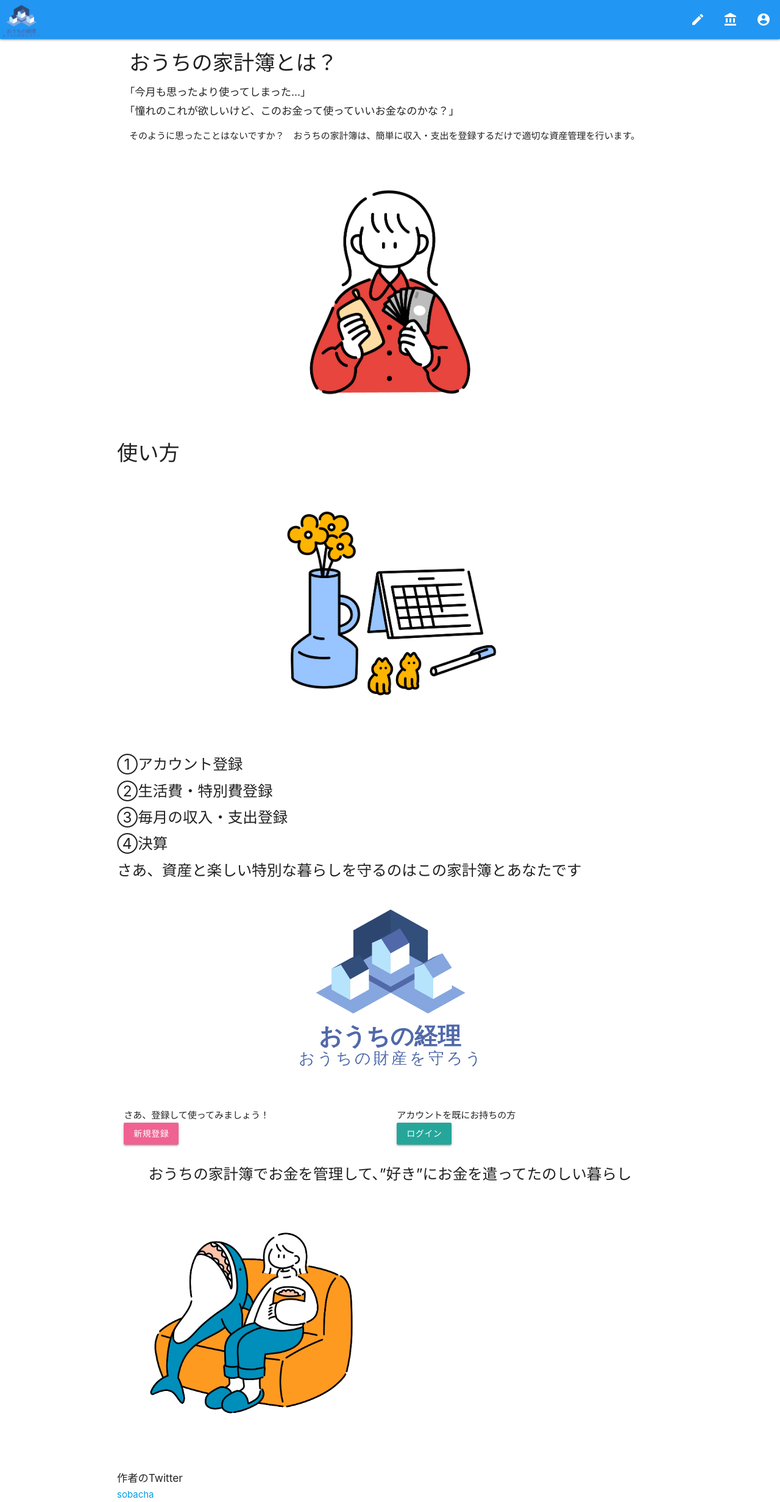
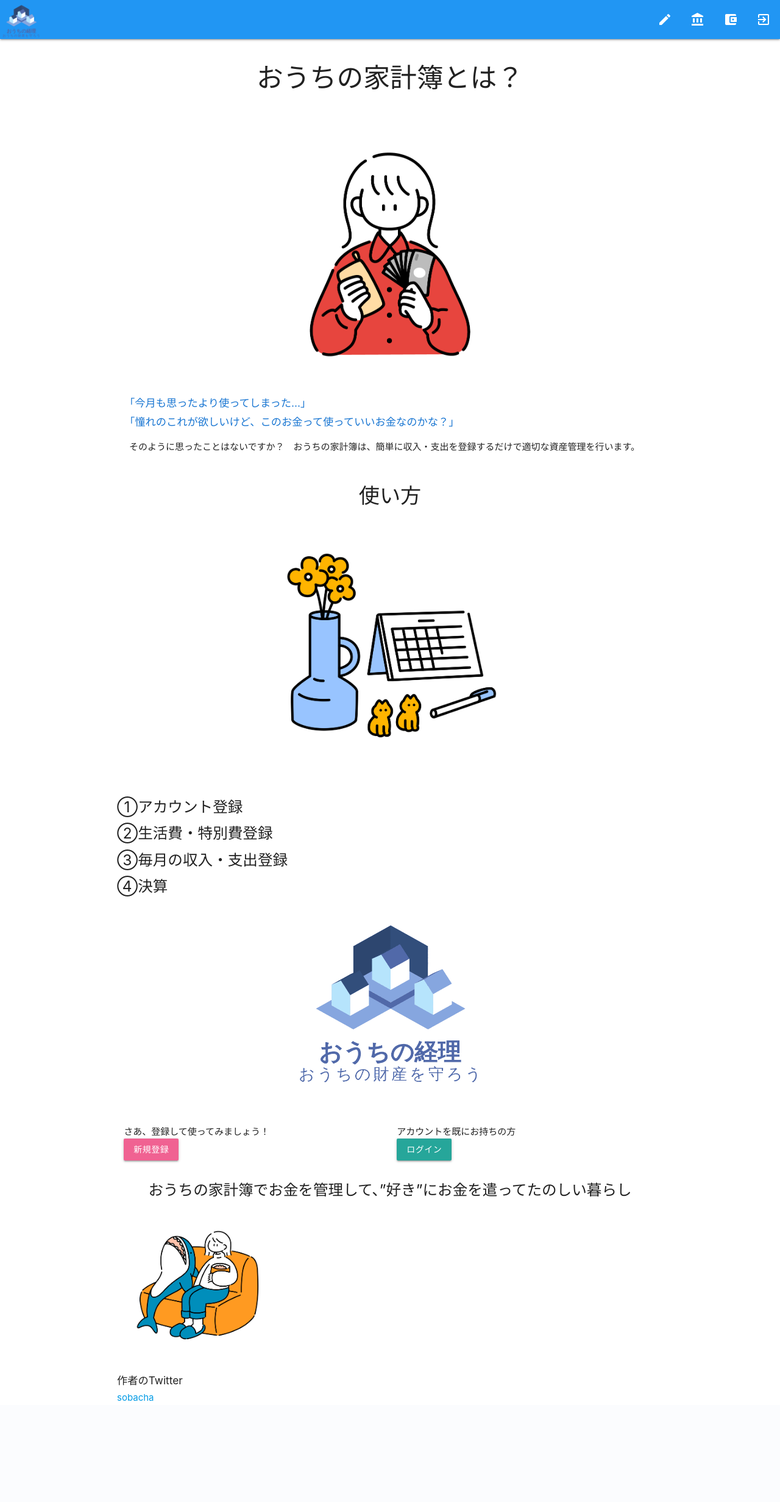
Before and after one commit to sobatha/django_homebookkeeping, a Django app: template kakeibo/templates/kakeibo/top.html in a window 1280 px wide. Shown: the whole page at 61% size. After the commit the page ends 2298 px from the top, so only its background shows below. Run offline with Django 3.2, Linux system fonts and the light colour scheme; the template is opened without the code that fills it, so the values that code supplies are empty.

```diff
--- a/kakeibo/admin.py
+++ b/kakeibo/admin.py
@@ -1,4 +1,8 @@
 from django.contrib import admin
-from .models import Spend
+from .models import Spend, Income, Card, Account, Budget
 
 admin.site.register(Spend)
+admin.site.register(Income)
+admin.site.register(Card)
+admin.site.register(Account)
+admin.site.register(Budget)
--- a/kakeibo/templates/base.html
+++ b/kakeibo/templates/base.html
@@ -22,7 +22,8 @@
     <ul id="nav-mobile" class="right hide-on-med-and-down">
       <li><a href="{% url 'kakeibo:payment_create' %}"><i class="material-icons">edit</i></a></li>
       <li><a href="{% url 'kakeibo:assets' %}"><i class="material-icons">account_balance</i></a></li>
-      <li><a href="{% url 'accounts:logout' %}"><i class="material-icons">account_circle</i></a></li>
+      <li><a href="{% url 'kakeibo:budget' %}"><i class="material-icons">account_balance_wallet</i></a></li>
+      <li><a href="{% url 'accounts:logout' %}"><i class="material-icons">exit_to_app</i></a></li>
     </ul>
   </div>
 </nav>
--- a/kakeibo/templates/kakeibo/top.html
+++ b/kakeibo/templates/kakeibo/top.html
@@ -3,16 +3,18 @@
 {% load static %}
 
     <body>
-        <h4 class="center-align" style="margin: 20px; display: flex;">おうちの家計簿とは？</h4>
+        <h3 class="center-align" style="margin: 40px;">おうちの家計簿とは？</h3>
 
-        <h6 style="margin: 12px; display: flex;">「今月も思ったより使ってしまった...」</h6>
-        <h6 style="margin: 12px; display: flex;">「憧れのこれが欲しいけど、このお金って使っていいお金なのかな？」</h6>
+        <div style="display: flex;">
+            <img class="responsive-img center-align" src="{% static "images/moneyless_girl.png" %}" width="50%" height="50%" style="margin:auto"/>
+        </div>
+
+        <h6 style="margin: 12px; display: flex;"><span class="blue-text text-darken-2">「今月も思ったより使ってしまった...」</span></h6>
+        <h6 style="margin: 12px; display: flex;"><span class="blue-text text-darken-2">「憧れのこれが欲しいけど、このお金って使っていいお金なのかな？」</span></h6>
         <p style="margin: 20px; display: flex;">そのように思ったことはないですか？　おうちの家計簿は、簡単に収入・支出を登録するだけで適切な資産管理を行います。</p>
-    <div style="display: flex;">
-        <img class="responsive-img center-align" src="{% static "images/moneyless_girl.png" %}" width="50%" height="50%" style="margin:auto"/>
-    </div>
 
-        <h4>使い方</h4>
+
+        <h4 class="center-align" style="margin-top: 50px;">使い方</h4>
     <div style="display: flex;">
         <img class="responsive-img" src="{% static "images/life.png" %}" width="50%" height="50%" style="margin:auto"/>
     </div>
@@ -22,7 +24,7 @@
         <h5>④決算</h5>
 
 
-        <h5>さあ、資産と楽しい特別な暮らしを守るのはこの家計簿とあなたです</h5>
+
         <img class="responsive-img" src="{% static "images/facebook_cover_photo_2.png" %}" width="100%" height="100%" />
 
         <div class="row" style="margin-top: 20px; display: flex;" >
@@ -36,7 +38,9 @@
             </div>
         </div>
         <h5 class="center-align" >おうちの家計簿でお金を管理して、”好き”にお金を遣ってたのしい暮らし</h5>
-        <img class="responsive-img" src="{% static "images/same.png" %}" width="50%" height="50%" style="margin:right"/>
+        <div style="display: flex;">
+        <img class="responsive-img" src="{% static "images/same.png" %}" width="30%" height="30%" style="margin:right"/>
+        </div>
 
         <h6>作者のTwitter</h6>
         <a href="https://twitter.com/sobacha16">sobacha</a>
--- a/kakeibo/urls.py
+++ b/kakeibo/urls.py
@@ -6,6 +6,7 @@ app_name ='kakeibo'
 urlpatterns = [
     path("top", views.top, name='top'),
     path("", views.index, name='index'),
+    path("budget/", views.budgetCreate, name='budget'),
     path("<int:year>/<int:month>/", views.month, name='month'),
     path("settlement/<int:year>/<int:month>", views.settlement, name='settlement'),
     path("assets/", views.Assets_list.as_view(), name='assets'),
```
Also changed, not shown: kakeibo/forms.py (+11 -1 lines), kakeibo/models.py (+7 -0 lines), kakeibo/views.py (+24 -2 lines), kakeibo/migrations/0002_budget.py (added).
